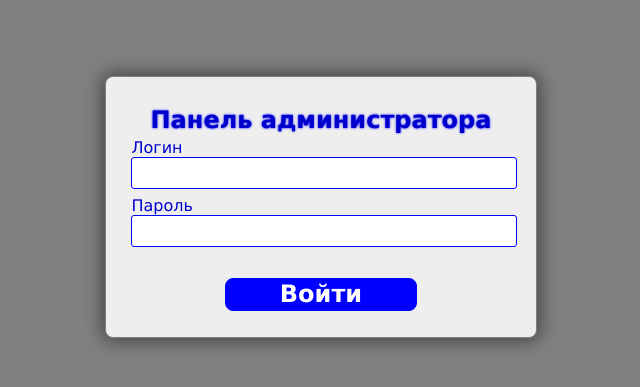
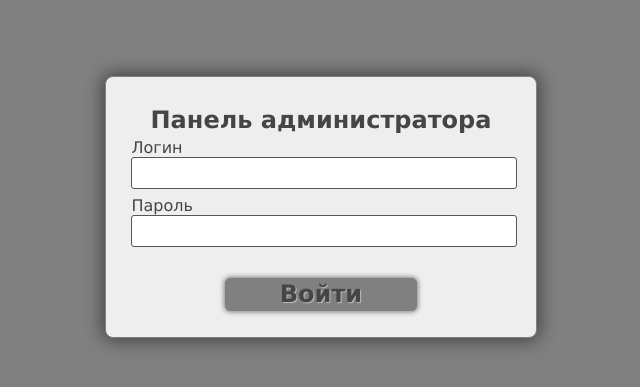
Before and after one commit to UrlikVadim/evil_fish, a Django app: template evilfish_main/templates/login.html in a window 1280 px wide. Shown: the top 387 px of the page, without its empty margins (319-959 px from the left). Run offline with Django 3.2, Linux system fonts and the light colour scheme; the template is opened without the code that fills it, so the values that code supplies are empty.

Commit message:
update css login template

```diff
--- a/evilfish_main/templates/login.html
+++ b/evilfish_main/templates/login.html
@@ -11,21 +11,37 @@
             margin-bottom:1%;
        }
        b{
-            text-shadow: 0 0 0.1em blue;
+            color: #454545;
        }
        #enter{
             width: 50%;
             margin:auto;
             margin-top:6%;
-            border: 1px solid blue;
+            border: 1px solid gray;
             border-radius: 8px;
-            color:white;
-            background-color:blue;
+            color: #454545;
+            text-shadow: 1px 1px 1px #bbbbbb;
+            background: gray;
+            border-radius:5px;
+            -webkit-box-shadow: 0px 0px 5px 1px rgba(0,0,0,0.47);
+            -moz-box-shadow: 0px 0px 5px 1px rgba(0,0,0,0.47);
+            box-shadow: 0px 0px 5px 1px rgba(0,0,0,0.47);
        }
+       @keyframes buthover {
+            0% {}
+            100%{
+                color: #303030;
+
+                -webkit-box-shadow: 0px 0px 0px 0px rgba(0,0,0,0.47);
+                -moz-box-shadow: 0px 0px 0px 0px rgba(0,0,0,0.47);
+                box-shadow: 0px 0px 0px 0px rgba(0,0,0,0.47);
+            }
+        }
        #enter:hover{
+            animation: buthover 0.2s ease-out;
+            animation-fill-mode: forwards;
+            text-shadow: 0px 0px 0px #bbbbbb !important;
             cursor:pointer;
-            color:blue;
-            background-color:white;
        }
        #key{
             display: none;
@@ -39,6 +55,7 @@
             width: 100%;
        }
        form{
+             color: #454545;
             margin:auto;
             margin-top:6%;
             padding:2%;
@@ -54,9 +71,9 @@
        }
        input{
             margin-bottom:2%;
-            border: 1px solid blue;
+            border: 1px solid #555555;
             border-radius: 3px;
-            color:blue;
+            color:#555555;
             font-size: 150%;
             width: 100%;
        }
```
